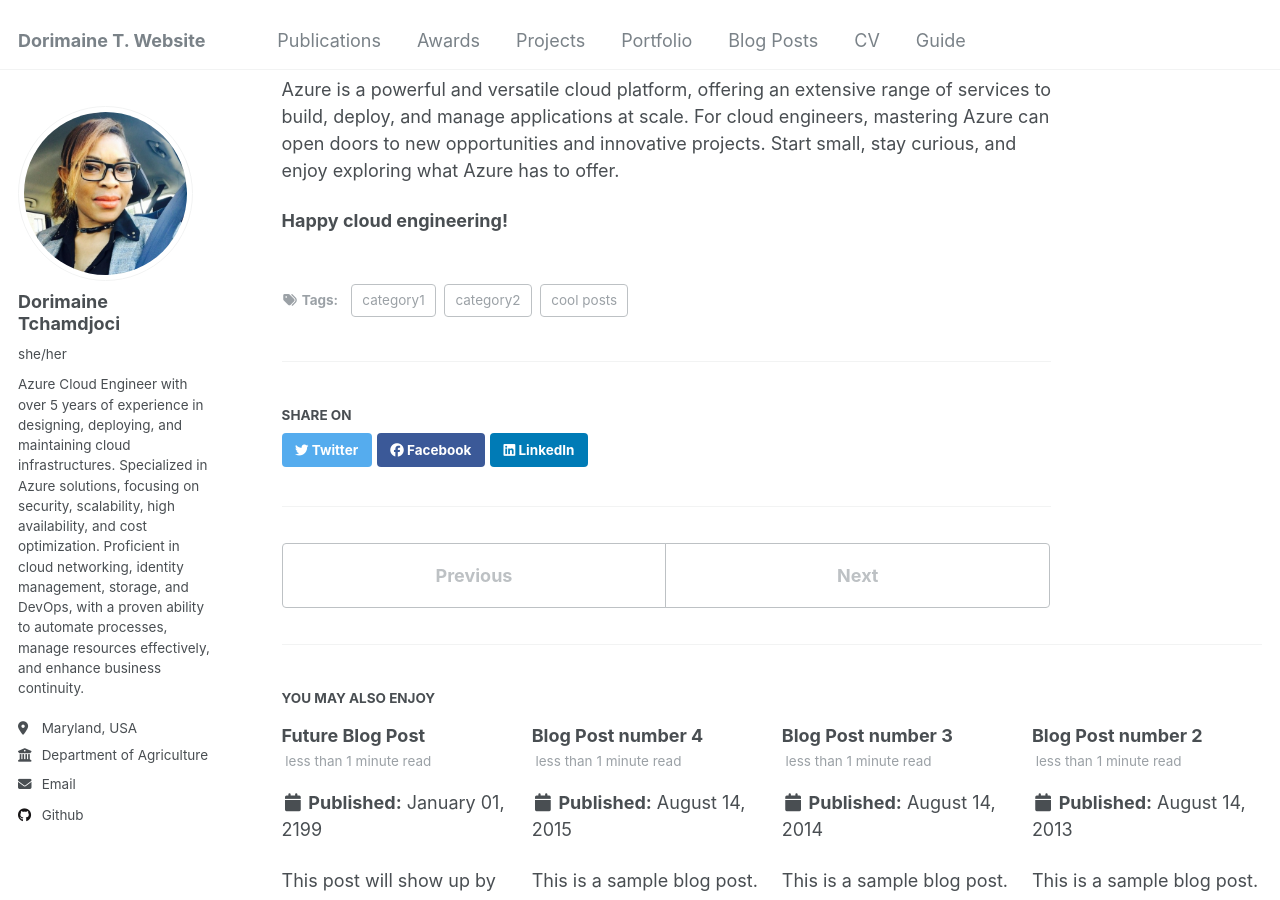
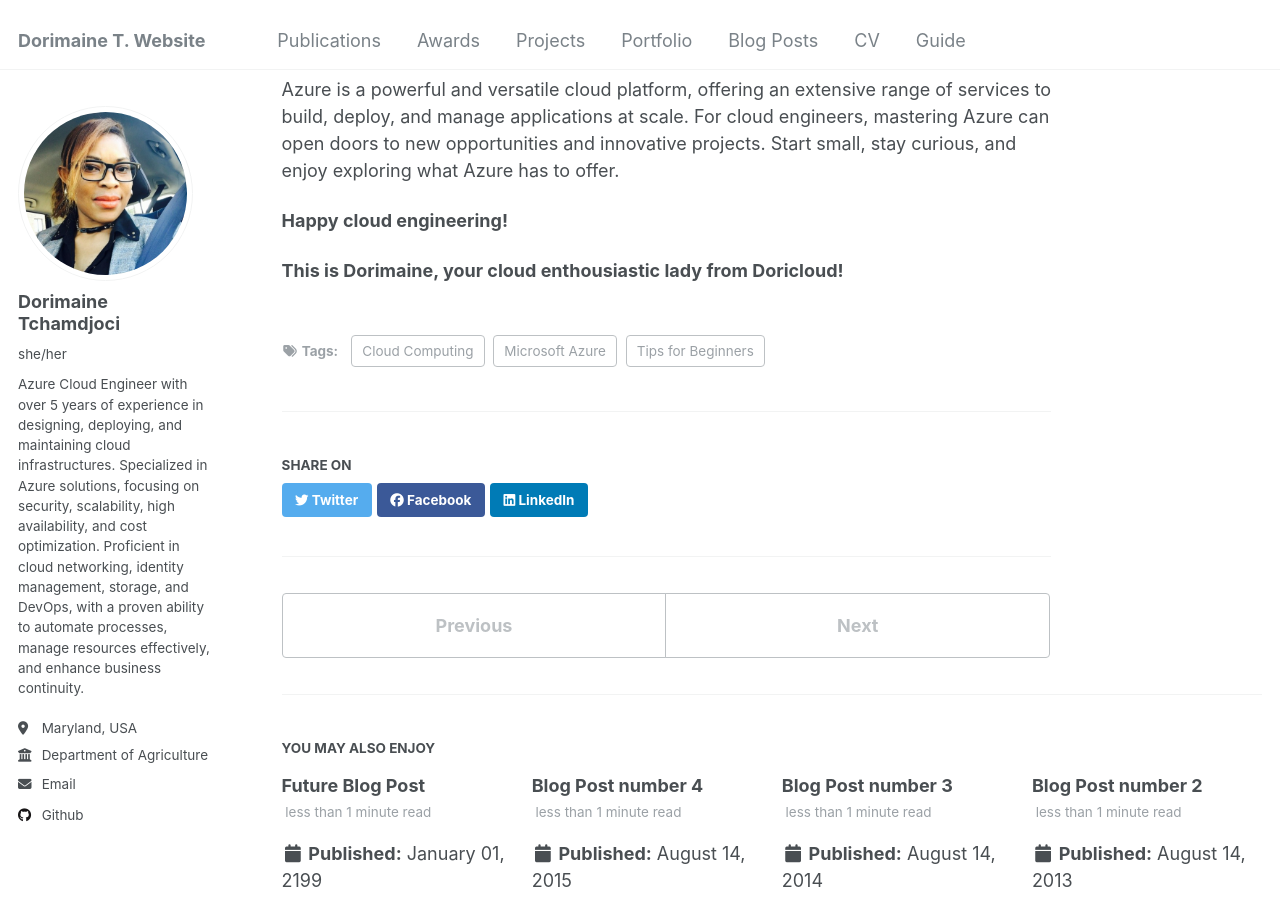
Before and after one commit to dorimaine/.github.io-, a Jekyll site: the page built from _posts/2024-11-03-Into-to-Azure.md, in a window 1280 px wide and 900 px high, scrolled down 4912 px. Built offline with Jekyll 4.4.1, drawn with Linux system fonts in a browser that asks for light colours.

Commit message:
Update and rename 2012-08-14-blog-post-1.md to 2024-11-03-Into-to-Azure.md

```diff
--- a/_posts/2012-08-14-blog-post-1.md
+++ b/_posts/2024-11-03-Into-to-Azure.md
@@ -1,11 +1,11 @@
 ---
 title: 'Introduction to Azure for Beginners '
 date: 2024-11-03
-permalink: /posts/2012/08/blog-post-1/
+permalink: /posts/2024/Into-to-Azure/
 tags:
-  - cool posts
-  - category1
-  - category2
+  - Microsoft Azure
+  - Cloud Computing
+  - Tips for Beginners
 ---
 
 This article aims to give a high-level overview of Azure’s core services, models, and benefits, designed to help cloud newcomers get acquainted with this powerful ecosystem. Let's break down the essentials of Azure, what it offers, and why it’s worth exploring.
@@ -114,3 +114,5 @@ Here are a few practical tips for getting the most out of your Azure learning ex
 Azure is a powerful and versatile cloud platform, offering an extensive range of services to build, deploy, and manage applications at scale. For cloud engineers, mastering Azure can open doors to new opportunities and innovative projects. Start small, stay curious, and enjoy exploring what Azure has to offer.
 
 **Happy cloud engineering!**
+
+**This is Dorimaine, your cloud enthousiastic lady from Doricloud!**
```
